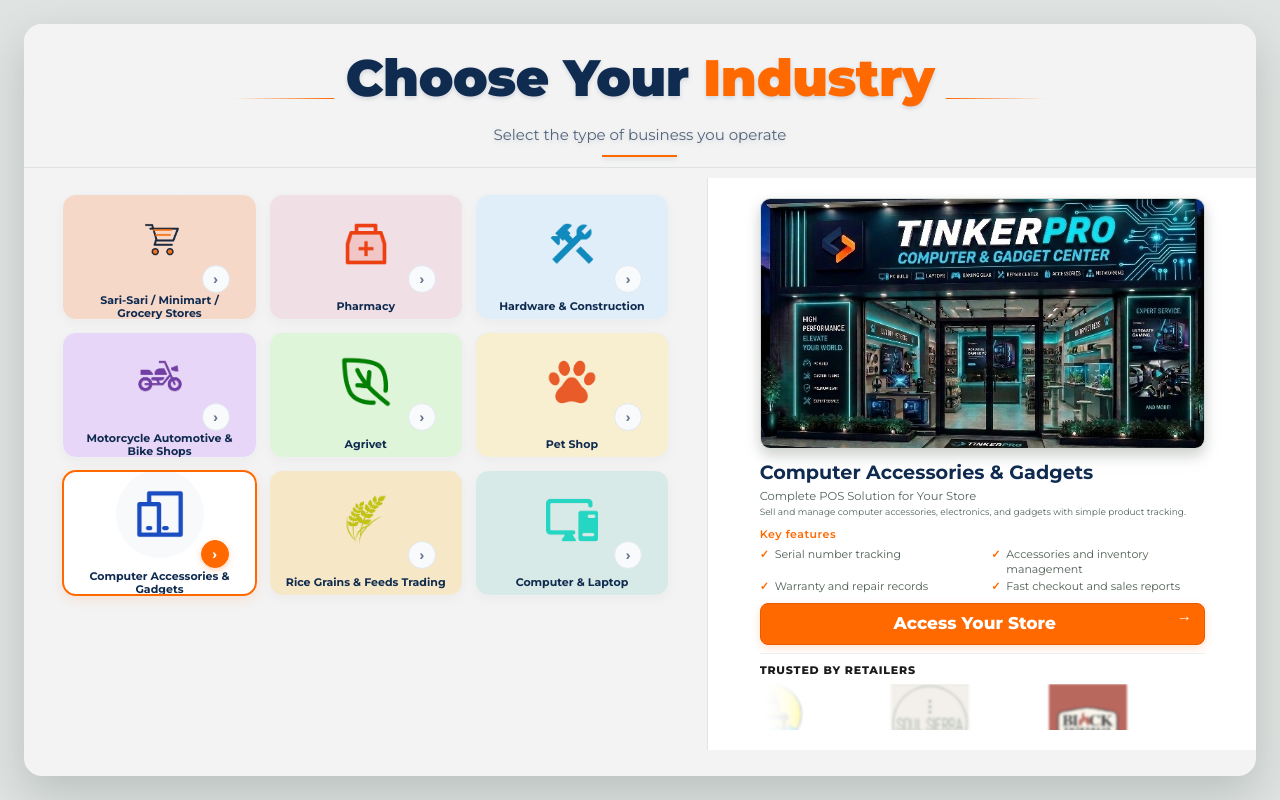
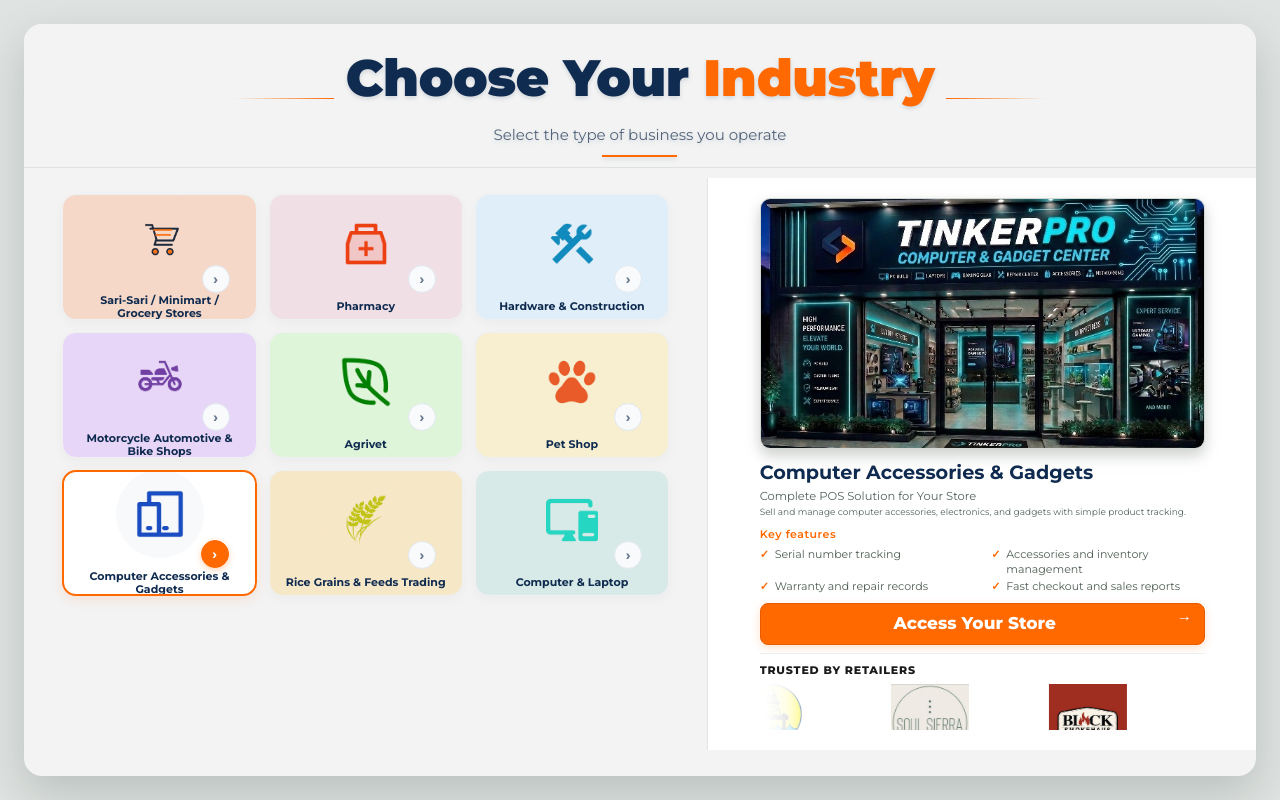
Before and after one commit to zoron015-gif/proj, a Next.js app: page / in a window 1280 px wide. Built offline with nearby package versions, Linux system fonts and the light colour scheme.

Commit message:
remove blurry and stop scrolling styles

```diff
--- a/app/globals.css
+++ b/app/globals.css
@@ -119,9 +119,8 @@
 .logo-marquee::before { left: 0; background: linear-gradient(90deg, #fff 0%, rgba(255, 255, 255, .82) 38%, transparent 100%); }
 .logo-marquee::after { right: 0; background: linear-gradient(270deg, #fff 0%, rgba(255, 255, 255, .82) 38%, transparent 100%); }
 .logo-track { display: flex; width: max-content; align-items: center; gap: 18px; padding: 0 12px; box-sizing: border-box; animation: logo-scroll 24s linear infinite; }
-.logo-marquee:hover .logo-track { animation-play-state: paused; }
-.logo-track img { width: 140px; height: 78px; flex: 0 0 140px; padding: 0; border: 0; border-radius: 0; object-fit: contain; background: transparent; opacity: .72; filter: blur(1px); cursor: pointer; transition: transform .2s ease, filter .2s ease, opacity .2s ease; }
-.logo-track img:hover { filter: blur(0) grayscale(0) brightness(1.05); opacity: 1; outline: 3px solid #ff6900; outline-offset: 4px; box-shadow: 0 0 0 6px #ff690033; transform: scale(1.04); }
+.logo-track img { width: 140px; height: 78px; flex: 0 0 140px; padding: 0; border: 0; border-radius: 0; object-fit: contain; background: transparent; opacity: 1; filter: none; cursor: pointer; transition: transform .2s ease, filter .2s ease, opacity .2s ease; }
+.logo-track img:hover { filter: grayscale(0) brightness(1.05); opacity: 1; outline: 3px solid #ff6900; outline-offset: 4px; box-shadow: 0 0 0 6px #ff690033; transform: scale(1.04); }
 @keyframes logo-scroll { from { transform: translateX(0); } to { transform: translateX(calc(-50% - 10px)); } }
 @media (max-width: 1200px) and (min-width: 901px) {
   .page { padding: 16px; }
```
